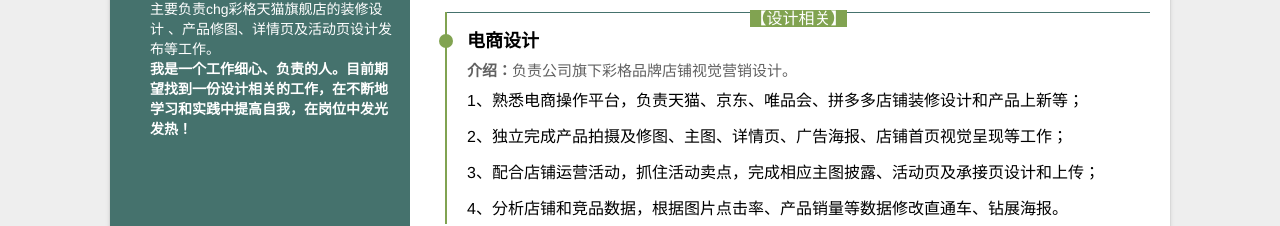
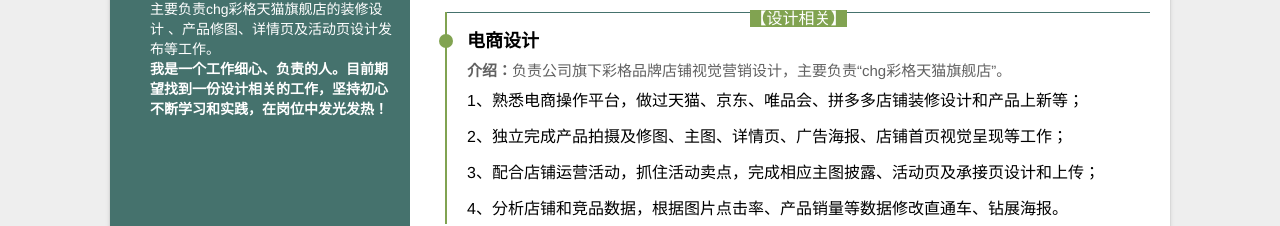
Before and after one commit to Thea0529/Resume_CN, a website: page index.html in a window 1280 px wide. Shown: the part 729-955 px from the top of the page. Drawn offline with Linux system fonts and the light colour scheme; some packages are replaced by stand-ins of ours; a script that the page names is missing.

Commit message:
简化简历内容，修改细节和排版。

```diff
--- a/index.html
+++ b/index.html
@@ -79,7 +79,7 @@
                     <dd>2、有手绘基础；</dd>
                     <dd>3、出于兴趣自学并能熟练使用PS、AI等设计软件，除了视觉设计以外，我还有一定的代码基础；</dd>
                     <dd>4、有较丰富的实习经历，从大一开始就有计划地参与实习。我在上一家公司主要负责chg彩格天猫旗舰店的装修设计 、产品修图、详情页及活动页设计发布等工作。</dd>
-                    <dd><strong> 我是一个工作细心、负责的人。目前期望找到一份设计相关的工作，在不断地学习和实践中提高自我，在岗位中发光发热！</strong></dd>
+                    <dd><strong> 我是一个工作细心、负责的人。目前期望找到一份设计相关的工作，坚持初心不断学习和实践，在岗位中发光发热！</strong></dd>
                 </li>
             </ul>
         </div>
@@ -128,9 +128,9 @@
                        <li>
                             <div class="circle"></div>
                             <h4>电商设计</h4>
-                            <p><strong>介绍：</strong>负责公司旗下彩格品牌店铺视觉营销设计。</p>
+                            <p><strong>介绍：</strong>负责公司旗下彩格品牌店铺视觉营销设计，主要负责“chg彩格天猫旗舰店”。</p>
                               <ul>
-                                <li>1、熟悉电商操作平台，负责天猫、京东、唯品会、拼多多店铺装修设计和产品上新等；</li>
+                                <li>1、熟悉电商操作平台，做过天猫、京东、唯品会、拼多多店铺装修设计和产品上新等；</li>
                                 <li>2、独立完成产品拍摄及修图、主图、详情页、广告海报、店铺首页视觉呈现等工作；</li>
                                 <li>3、配合店铺运营活动，抓住活动卖点，完成相应主图披露、活动页及承接页设计和上传；</li>
                                 <li>4、分析店铺和竞品数据，根据图片点击率、产品销量等数据修改直通车、钻展海报。</li>
```
